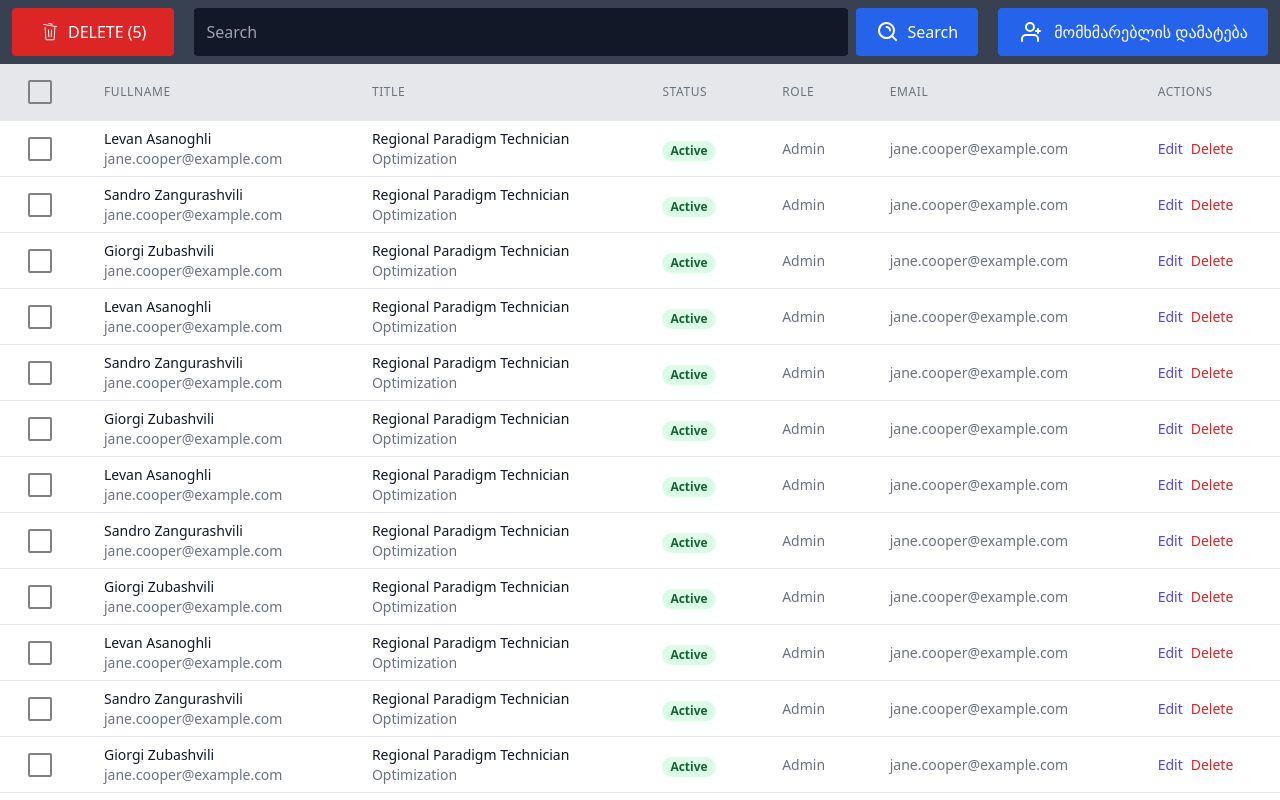
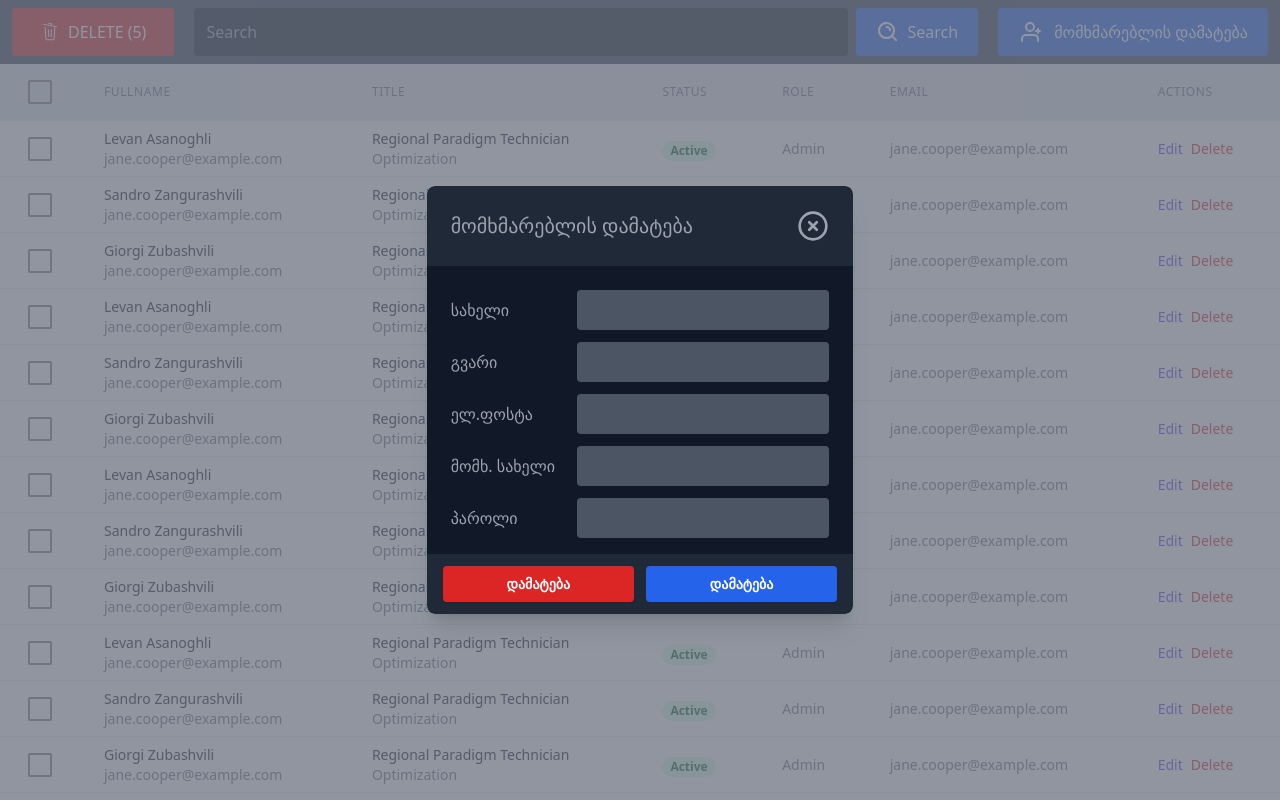
Before and after one commit to Asanoghli/luxlevs-front, a Nuxt app: page /admin/users in a window 1280 px wide. Both pictures are taken after a click on the button "მომხმარებლის დამატება". Built offline with nearby package versions, Linux system fonts and the light colour scheme.

Commit message:
ADMIN - USERS, Sign Up modal added

```diff
--- /dev/null
+++ b/components/users/usersCreateNewUserModal.vue
@@ -0,0 +1,76 @@
+<script>
+export  default {
+  setup(){
+    let usersStore = useUsersStore();
+
+
+    return {usersStore};
+  }
+
+}
+</script>
+<template>
+  <div class="relative z-10" aria-labelledby="modal-title" role="dialog" aria-modal="true">
+    <!--
+      Background backdrop, show/hide based on modal state.
+
+      Entering: "ease-out duration-300"
+        From: "opacity-0"
+        To: "opacity-100"
+      Leaving: "ease-in duration-200"
+        From: "opacity-100"
+        To: "opacity-0"
+    -->
+    <div class="fixed inset-0 bg-gray-500 bg-opacity-75 transition-opacity w-full" aria-hidden="true"></div>
+    <div class="fixed inset-0 z-10  overflow-y-auto w-full">
+      <div class="flex min-h-full items-center justify-center p-4 text-center sm:items-center sm:p-0 w-full">
+        <!--
+          Modal panel, show/hide based on modal state.
+
+          Entering: "ease-out duration-300"
+            From: "opacity-0 translate-y-4 sm:translate-y-0 sm:scale-95"
+            To: "opacity-100 translate-y-0 sm:scale-100"
+          Leaving: "ease-in duration-200"
+            From: "opacity-100 translate-y-0 sm:scale-100"
+            To: "opacity-0 translate-y-4 sm:translate-y-0 sm:scale-95"
+        -->
+        <div class="relative transform overflow-hidden rounded-lg bg-white text-left shadow-xl transition-all sm:my-8 w-full sm:w-3/4  xl:w-1/3 md:w-2/3 lg:w-1/2">
+          <div class="px-6 bg-gray-800 w-full py-6 flex justify-between items-center">
+            <h3 class="text-xl text-gray-400">მომხმარებლის დამატება</h3>
+           <button @click="usersStore.ToggleCreateUserModal">
+                  <svg xmlns="http://www.w3.org/2000/svg" class="size-8" viewBox="0 0 48 48"><g fill="none" stroke="#9CA3AF" stroke-linejoin="round" stroke-width="4"><path d="M24 44c11.046 0 20-8.954 20-20S35.046 4 24 4S4 12.954 4 24s8.954 20 20 20Z"/><path stroke-linecap="round" d="M29.657 18.343L18.343 29.657m0-11.314l11.314 11.314"/></g></svg>           </button>
+          </div>
+          <div class="bg-gray-900 px-4 pb-4 pt-5 sm:p-6 sm:pb-4 w-full">
+            <div class="flex items-start flex-col gap-3">
+              <div class="flex items-center w-full">
+                <label class="w-1/3 text-gray-400" for="">სახელი</label>
+                <input class="p-2 bg-gray-600 text-gray-300 rounded w-auto grow  focus:outline-0" type="text">
+              </div>
+              <div class="flex items-center justify-start w-full">
+                <label class="w-1/3 text-gray-400" for="">გვარი</label>
+                <input class="p-2 bg-gray-600 text-gray-300   rounded w-auto grow  focus:outline-0" type="text">
+              </div>
+              <div class="flex items-center justify-start w-full">
+                <label class="w-1/3 text-gray-400" for="">ელ.ფოსტა</label>
+                <input class="p-2 bg-gray-600 text-gray-300   rounded w-auto grow  focus:outline-0" type="text">
+              </div>
+              <div class="flex items-center justify-start w-full">
+                <label class="w-1/3 text-gray-400" for="">მომხ. სახელი</label>
+                <input class="p-2 bg-gray-600 text-gray-300   rounded w-auto grow  focus:outline-0" type="text">
+              </div>
+              <div class="flex items-center justify-start w-full">
+                <label class="w-1/3 text-gray-400" for="">პაროლი</label>
+                <input class="p-2 bg-gray-600 text-gray-300   rounded w-auto grow  focus:outline-0" type="text">
+              </div>
+            </div>
+          </div>
+          <div class="bg-gray-800 px-4 py-3 flex flex-row gap-3">
+            <button type="button" class="w-full justify-center rounded bg-red-600 px-3 py-2 text-sm font-semibold text-white shadow-sm hover:bg-red-700 ">დამატება</button>
+            <button type="button" class="w-full justify-center rounded bg-blue-600 px-3 py-2 text-sm font-semibold text-white shadow-sm hover:bg-blue-500 ">დამატება</button>
+          </div>
+        </div>
+      </div>
+    </div>
+  </div>
+
+</template>
--- a/components/users/usersTableSearchBar.vue
+++ b/components/users/usersTableSearchBar.vue
@@ -1,3 +1,12 @@
+<script>
+export  default {
+  setup(){
+    let usersStore = useUsersStore();
+
+    return {usersStore};
+  },
+}
+</script>
 <template>
   <div class="bg-gray-700 pt-2 px-3  flex items-center justify-between flex-col w-full gap-1 lg:flex-row lg:flex-nowrap lg:py-2 md:flex-row md:flex-wrap xl:justify-between  xl:px-3 md:py-2 py-2 xl:w-auto">
     <div class="flex  gap-2 justify-center items-center w-full lg:order-2 lg:w-full lg:flex-shrink xl:w-1/2 xl:flex-grow xl:px-4 lg:px-4">
@@ -8,7 +17,7 @@
       </button>
     </div>
     <div class="flex justify-end w-full lg:order-3 md:order-2  md:w-auto md:grow lg:w-auto xl:auto xl:max-w-max xl:flex-grow-0 ">
-      <button class="flex text-white p-3 bg-blue-600  items-center md:px-5  font-thin rounded  hover:bg-blue-700  w-full justify-center gap-3 lg:w-full  xl:w-full">
+      <button @click="usersStore.ToggleCreateUserModal" class="flex text-white p-3 bg-blue-600  items-center md:px-5  font-thin rounded  hover:bg-blue-700  w-full justify-center gap-3 lg:w-full  xl:w-full">
         <svg xmlns="http://www.w3.org/2000/svg" class="size-6" viewBox="0 0 24 24"><g fill="none" fill-rule="evenodd"><path d="M24 0v24H0V0zM12.593 23.258l-.011.002l-.071.035l-.02.004l-.014-.004l-.071-.035q-.016-.005-.024.005l-.004.01l-.017.428l.005.02l.01.013l.104.074l.015.004l.012-.004l.104-.074l.012-.016l.004-.017l-.017-.427q-.004-.016-.017-.018m.265-.113l-.013.002l-.185.093l-.01.01l-.003.011l.018.43l.005.012l.008.007l.201.093q.019.005.029-.008l.004-.014l-.034-.614q-.005-.019-.02-.022m-.715.002a.02.02 0 0 0-.027.006l-.006.014l-.034.614q.001.018.017.024l.015-.002l.201-.093l.01-.008l.004-.011l.017-.43l-.003-.012l-.01-.01z"/><path fill="currentColor" d="M16 14a5 5 0 0 1 5 5v2a1 1 0 1 1-2 0v-2a3 3 0 0 0-3-3H8a3 3 0 0 0-3 3v2a1 1 0 1 1-2 0v-2a5 5 0 0 1 5-5zm4-6a1 1 0 0 1 1 1v1h1a1 1 0 1 1 0 2h-1v1a1 1 0 1 1-2 0v-1h-1a1 1 0 1 1 0-2h1V9a1 1 0 0 1 1-1m-8-6a5 5 0 1 1 0 10a5 5 0 0 1 0-10m0 2a3 3 0 1 0 0 6a3 3 0 0 0 0-6"/></g></svg>
         <span class="lg:hidden xl:block ">მომხმარებლის დამატება</span>
       </button>
@@ -26,5 +35,3 @@
     </div>
   </div>
 </template>
-<script setup lang="ts">
-</script>
--- a/pages/admin/users/index.vue
+++ b/pages/admin/users/index.vue
@@ -1,16 +1,17 @@
 <script>
 
 import UsersTableSearchBar from "~/components/users/usersTableSearchBar.vue";
+import UsersCreateNewUserModal from "~/components/users/usersCreateNewUserModal.vue";
 
 export default {
-  components: {UsersTableSearchBar},
+  components: {UsersCreateNewUserModal, UsersTableSearchBar},
   setup() {
-    let sidebarState = useAppSidebar();
+    let usersStore = useUsersStore();
     definePageMeta({
       layout: 'admin-layout'
     })
 
-    return {sidebarState}
+    return {usersStore}
   },
 
 }
@@ -22,7 +23,7 @@ export default {
       <users-table-component/>
     </div>
   </div>
-
+<users-create-new-user-modal v-show="usersStore.showCreateNewUserModal"/>
 </template>
 <style scoped>
 .checkmark {
--- a/stores/useUsersStore.js
+++ b/stores/useUsersStore.js
@@ -62,7 +62,13 @@ export const useUsersStore = defineStore('usersStore', {
                     id: 1, firstName: 'Giorgi', lastName: 'Zubashvili', checked: false
                 },
 
-            ])
+            ]),
+            showCreateNewUserModal : false
+        }
+    },
+    actions : {
+        ToggleCreateUserModal(){
+            this.showCreateNewUserModal = !this.showCreateNewUserModal;
         }
     },
     getters:  {
```
